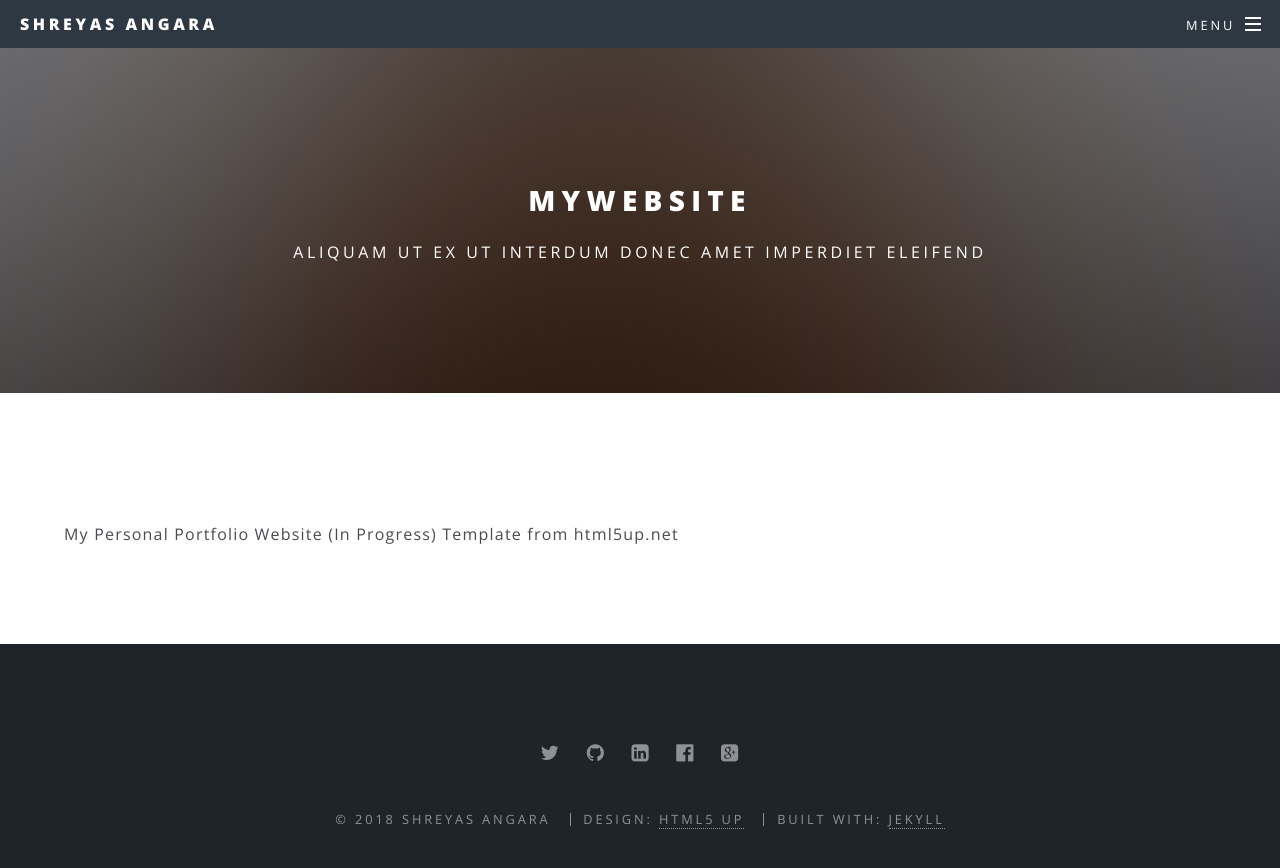
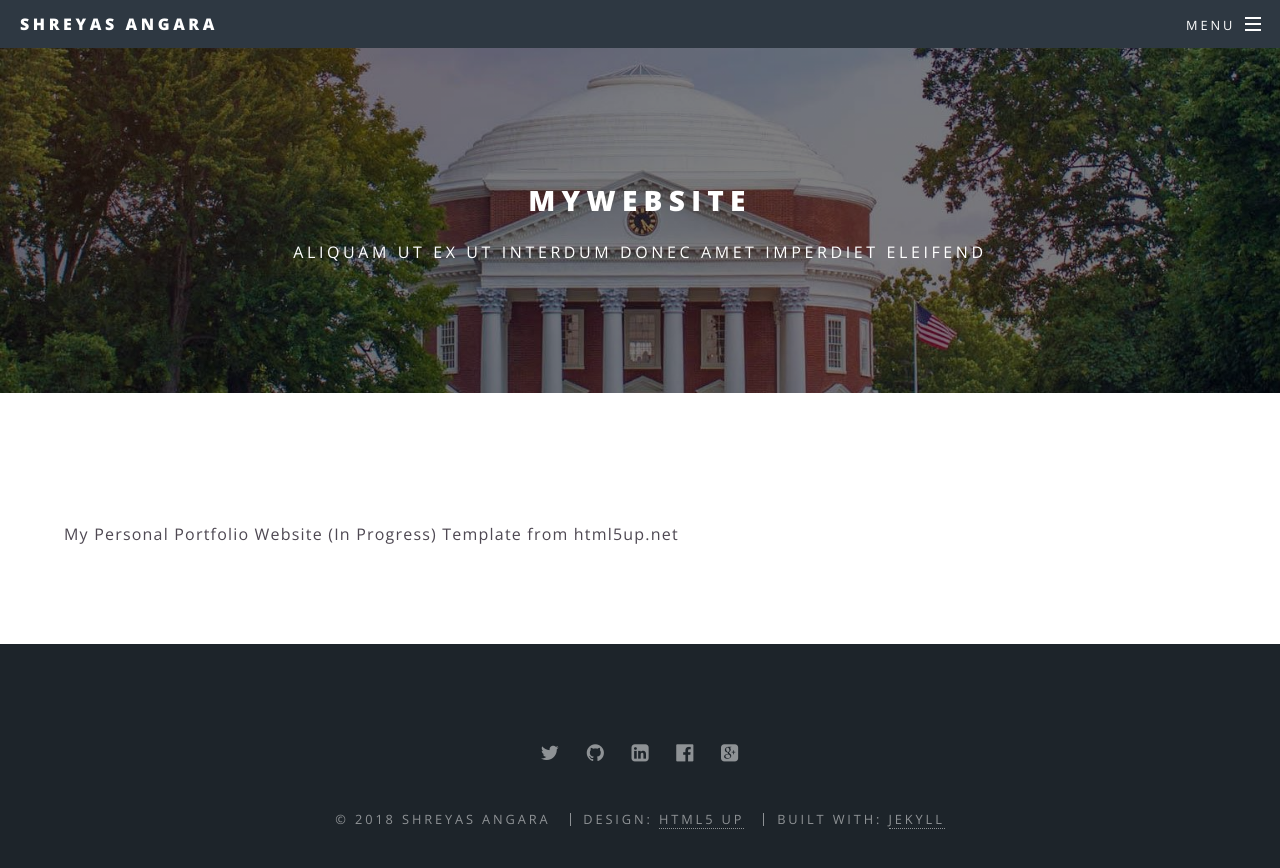
Before and after one commit to shreyas00023/mywebsite, a Jekyll site: the page built from README.md, in a window 1280 px wide and 922 px high. Shown: the top 868 px of the window. Built offline with Jekyll 4.4.1, drawn with Linux system fonts in a browser that asks for light colours; our own code applies the rules of GitHub Pages for plain Markdown files.

Commit message:
Update main.scss

```diff
--- a/css/main.scss
+++ b/css/main.scss
@@ -1675,7 +1675,7 @@
 	#main {
 		> header {
 			@include padding(12em, 0);
-			@include vendor('background-image', ('linear-gradient(top, rgba(0,0,0,0.5), rgba(0,0,0,0.5))', 'url("#{$baseurl}/banner.jpg")'));
+			@include vendor('background-image', ('linear-gradient(top, rgba(0,0,0,0.5), rgba(0,0,0,0.5))', 'url("#{$baseurl}/uva-background1.jpg")'));
 			background-attachment: fixed;
 			background-position: center center;
 			background-repeat: no-repeat;
@@ -1800,7 +1800,7 @@
 
 	body.landing {
 		#page-wrapper {
-			@include vendor('background-image', ('linear-gradient(top, rgba(0,0,0,0.5), rgba(0,0,0,0.5))', 'url("#{$baseurl}/banner.jpg")'));
+			@include vendor('background-image', ('linear-gradient(top, rgba(0,0,0,0.5), rgba(0,0,0,0.5))', 'url("#{$baseurl}/uva-background1.jpg")'));
 			background-attachment: fixed;
 			background-position: center center;
 			background-repeat: no-repeat;
@@ -1821,7 +1821,7 @@
 
 			#banner,
 			.wrapper.style4 {
-				@include vendor('background-image', ('linear-gradient(top, rgba(0,0,0,0.5), rgba(0,0,0,0.5))', 'url("#{$baseurl}/banner.jpg")'));
+				@include vendor('background-image', ('linear-gradient(top, rgba(0,0,0,0.5), rgba(0,0,0,0.5))', 'url("#{$baseurl}/uva-background1.jpg")'));
 				background-position: center center;
 				background-repeat: no-repeat;
 				background-size: cover;
```
